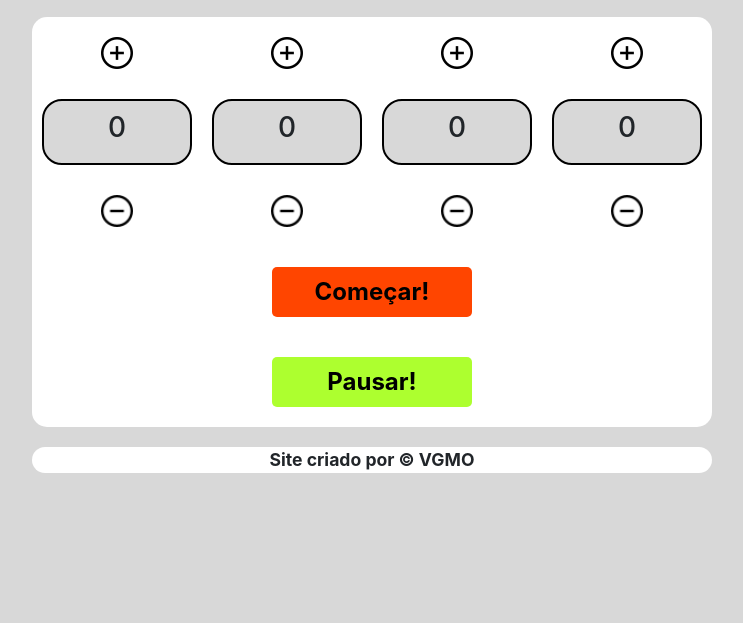
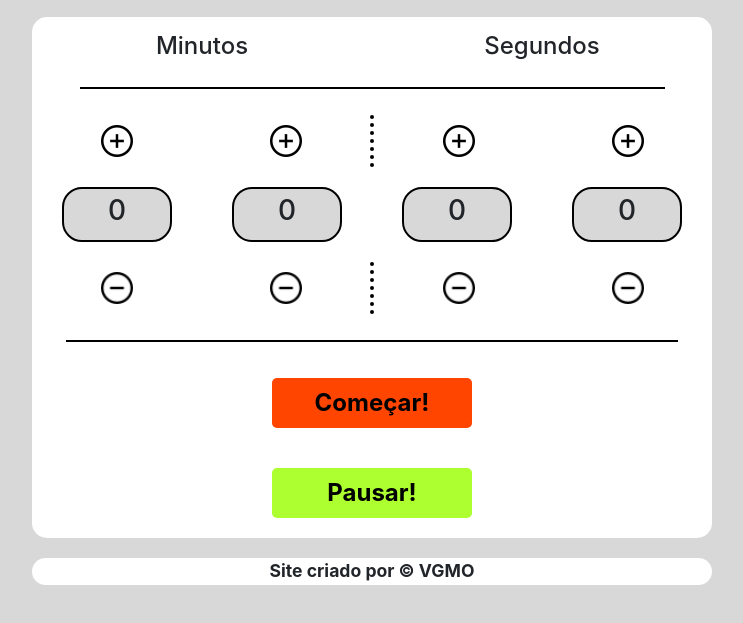
Before and after one commit to 64J0/pomodoro.io, a plain HTML site: page index.html in a window 1280 px wide. Shown: the part 63-686 px from the top of the page, without its empty margins (268-1011 px from the left). Drawn offline with nearby package versions, Linux system fonts and the light colour scheme.

Commit message:
Alterando o layout do site para torna-lo mais compreensivel, com os nomes de minutos e segundos na parte superior

```diff
--- a/css/estilo.css
+++ b/css/estilo.css
@@ -88,13 +88,13 @@ a:hover {
 
 .mais {
     padding: 10px;
-    margin: 10px;
+    margin: 10px 0;
     cursor: pointer;
 }
 
 .visual {
-    padding: 10px;
-    margin: 10px;
+    padding: 5px;
+    margin: 10px 30px;
     background-color: #D8D8D8;
     border: 2px solid black;
     border-radius: 20px;
@@ -102,7 +102,7 @@ a:hover {
 
 .menos {
     padding: 10px;
-    margin: 10px;
+    margin: 10px 0;
     cursor: pointer;
 }
 
@@ -133,3 +133,13 @@ a:hover {
 .centralizar {
     text-align: center;
 }
+
+hr {
+    width: 90%;
+    height: 1px;
+    background-color: black;
+}
+
+h4 {
+    margin: 15px 0 10px 0;
+}
--- a/index.html
+++ b/index.html
@@ -28,11 +28,19 @@
 
 				<div class="container">
 					<div class="row">
+						<div class="col-sm"><h4>Minutos</h4></div>
+
+						<div class="col-sm"><h4>Segundos</h4></div>
+					</div>
+
+					<hr>
+
+					<div class="row">
 						<!-- Minutos -->
 						<div class="col-sm mais">
 
 						</div>
-						<div class="col-sm mais">
+						<div class="col-sm mais" style="border-right: 4px dotted black;">
 
 						</div>
 						<!-- Segundos -->
@@ -66,7 +74,7 @@
 						<div class="col-sm menos">
 
 						</div>
-						<div class="col-sm menos">
+						<div class="col-sm menos" style="border-right: 4px dotted black;">
 
 						</div>
 						<!-- Segundos -->
@@ -78,6 +86,8 @@
 						</div>
 					</div>
 				</div>
+
+				<hr>
 
 				<div class="centralizar">
 					<button id="comecar" class="botao" onclick="comecar()">Começar!</button>
```
